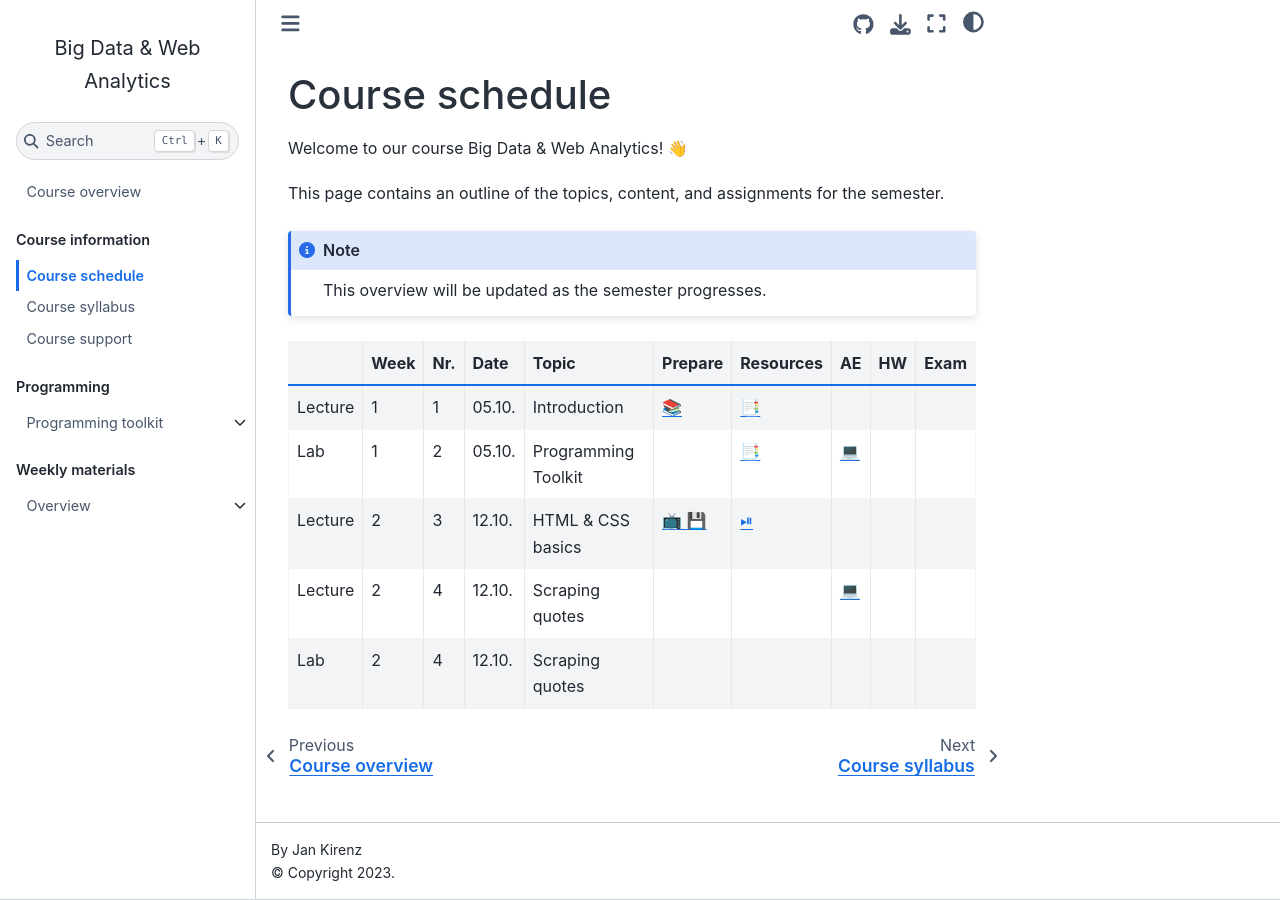
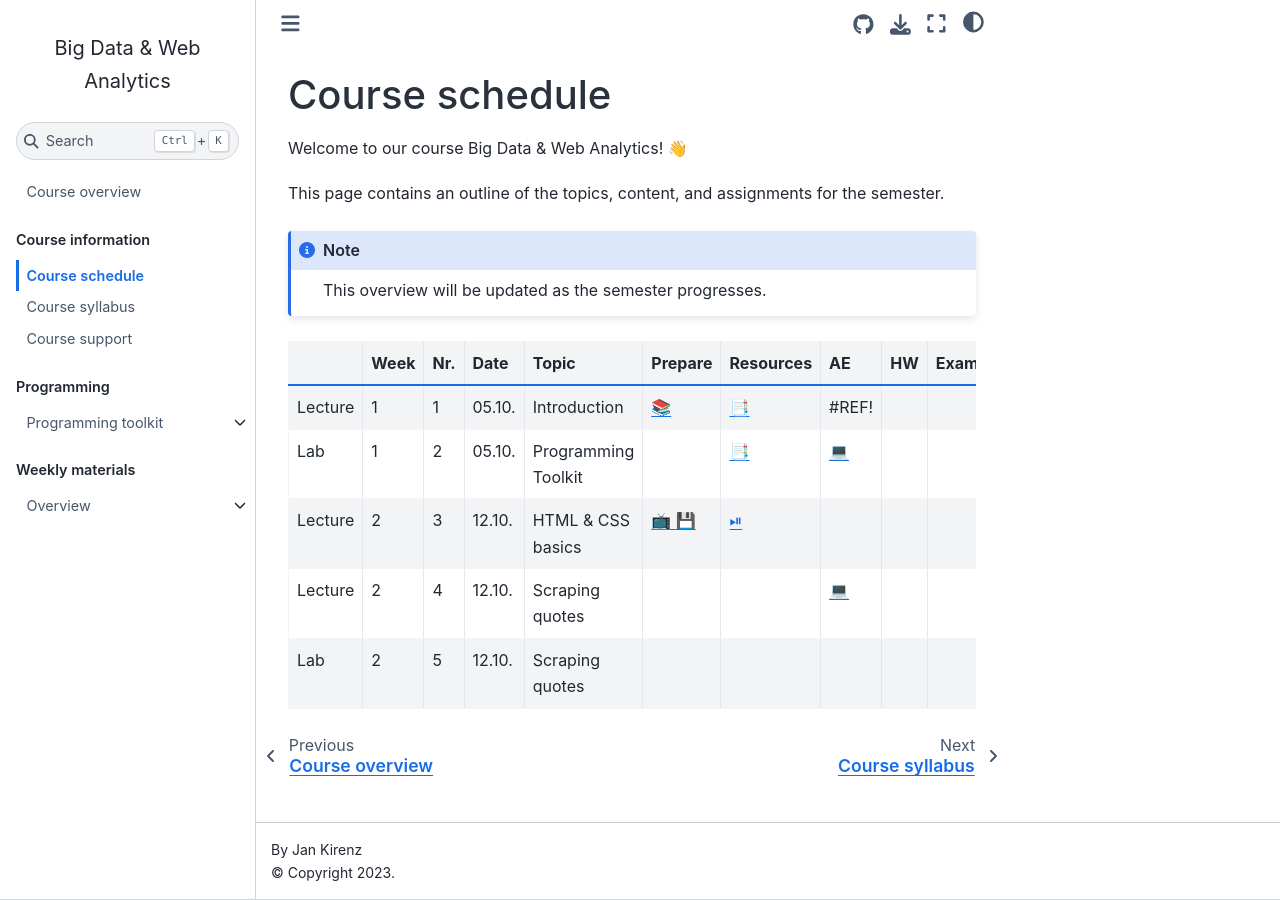
Before and after one commit to om2-ws22/website, a Jupyter Book: the page built from docs/course-schedule.md, in a window 1280 px wide. Built offline with Jupyter Book 1.0.4 settings and Sphinx 7.4.7 and the Sphinx Book theme 1.1.4, drawn with Linux system fonts in a browser that asks for light colours; comment, search, counter and statistics services are not loaded.

Commit message:
Update course-schedule.md

```diff
--- a/docs/course-schedule.md
+++ b/docs/course-schedule.md
@@ -11,8 +11,8 @@
 
 |		|	Week	|	Nr.	|	Date	|	Topic	|	Prepare	|	Resources	|	AE	|	HW	|	Exam	|
 |	---	|	---	|	---	|	---	|	---	|	---	|	---	|	---	|	---	|	---	|
-|	Lecture	|	1	|	1	|	05.10.	|	Introduction	|	[📚](../weeks/week1.md)	|	[📑](https://docs.google.com/presentation/d/14mDixoFHReJhc7D3G0ooC_CZJ8R14AcjJLXqFfUmKgo/export/pdf)	|		|		|		|
+|	Lecture	|	1	|	1	|	05.10.	|	Introduction	|	[📚](../weeks/week1.md)	|	[📑](https://docs.google.com/presentation/d/14mDixoFHReJhc7D3G0ooC_CZJ8R14AcjJLXqFfUmKgo/export/pdf)	|	#REF!	|		|		|
 |	Lab	|	1	|	2	|	05.10.	|	Programming Toolkit	|		|	[📑](https://docs.google.com/presentation/d/1AHDCyelaOumvZ9-MRLEaSGCulXvvo-hcoFRrTESQW-c/export/pdf)	|	[💻](../weeks/week1.md)	|		|		|
 |	Lecture	|	2	|	3	|	12.10.	|	HTML & CSS basics	|	[📺 💾 ](../weeks/week2.md)	|	[⏯](https://kirenz.github.io/codelabs/codelabs/webscraping/#0)	|		|		|		|
 |	Lecture	|	2	|	4	|	12.10.	|	Scraping quotes	|		|		|	[💻](../weeks/week2.md)	|		|		|
-|	Lab	|	2	|	4	|	12.10.	|	Scraping quotes	|		|		|		|		|		|
+|	Lab	|	2	|	5	|	12.10.	|	Scraping quotes	|		|		|		|		|		|
```
